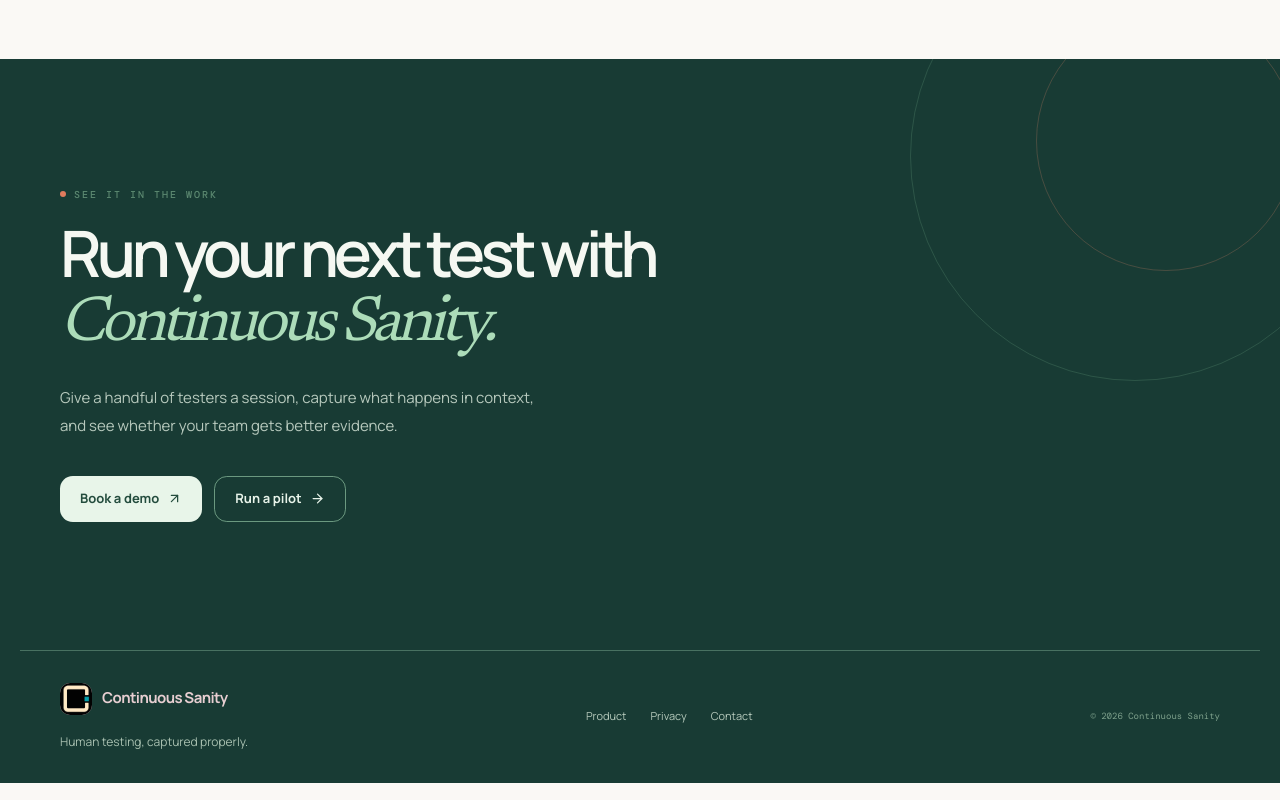
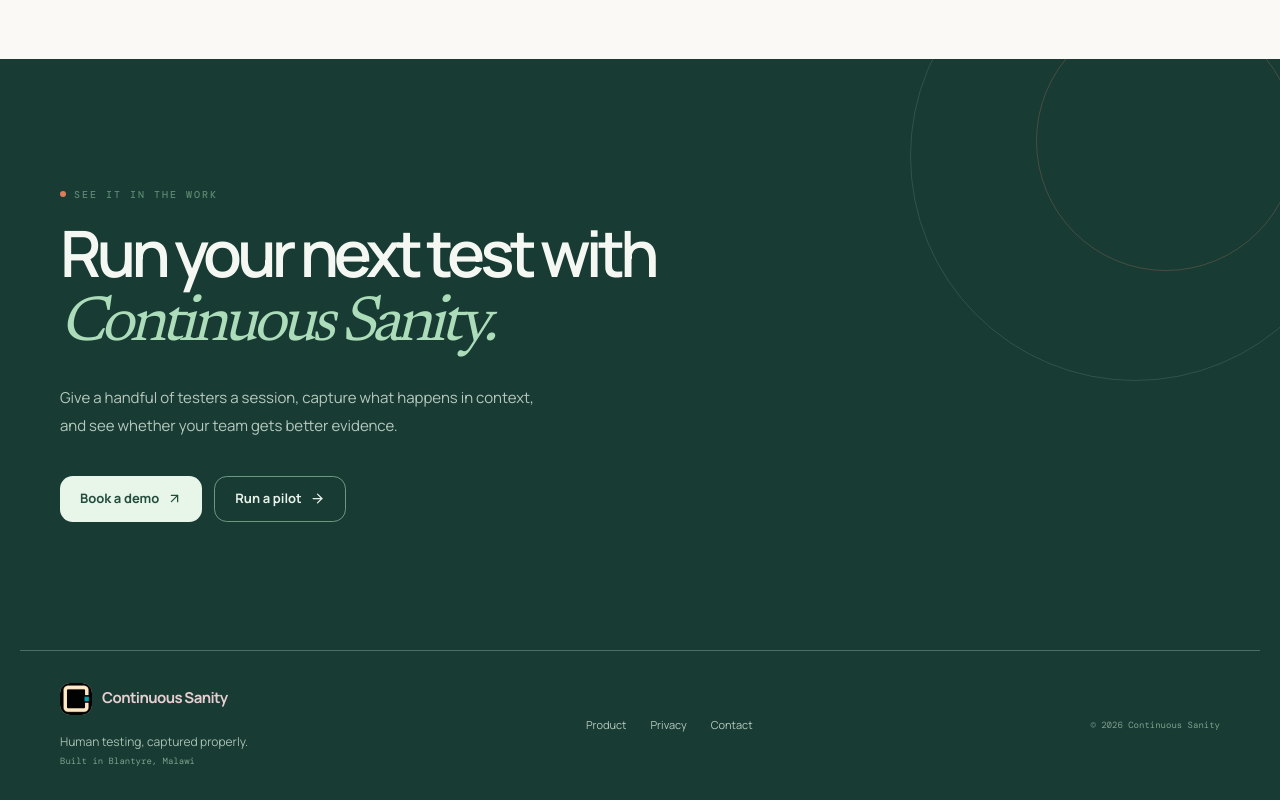
Before and after one commit to MwayaB/continuous-sanity-website, a React (Vite) app: page / in a window 1280 px wide. Shown: the part 6299-7099 px from the top of the page. Built offline with nearby package versions, Linux system fonts and the light colour scheme.

Commit message:
added forwarding address

```diff
--- a/src/App.tsx
+++ b/src/App.tsx
@@ -42,7 +42,7 @@
 
 // Replace these placeholders with the final Calendly and pilot email destinations.
 const DEMO_URL = 'https://calendly.com/mwayab/contiuous-sanity-demo';
-const PILOT_URL = 'mailto:mwayab@gmail.com?subject=Continuous%20Sanity%20pilot';
+const PILOT_URL = 'mailto:hello@continuoussanity.com?subject=Continuous%20Sanity%20pilot';
 
 function DemoLink({
   location,
@@ -429,7 +429,7 @@
 function Footer() {
   return (
     <footer className="bg-[#183b34]">
-      <div className="mx-auto flex max-w-[1240px] flex-col gap-10 border-t border-[#487161] px-5 py-8 sm:px-8 lg:flex-row lg:items-center lg:justify-between lg:px-10"><div><div className='invert'><BrandMark /></div><p className="mt-3 text-[12px] text-[#a8c0b0]">Human testing, captured properly.</p></div><nav className="flex flex-wrap gap-x-6 gap-y-3 text-[11px] text-[#b5c9bb]" aria-label="Footer navigation"><a href="#product" className="transition-colors hover:text-white" data-testid="link-footer-product">Product</a><a href="#comparison" className="transition-colors hover:text-white" data-testid="link-footer-privacy">Privacy</a><a href="mailto:mwayab@gmail.com?subject=Continuous%20Sanity%20pilot" className="transition-colors hover:text-white" data-testid="link-footer-contact">Contact</a></nav><p className="font-mono text-[9px] text-[#7ea18c]">© 2026 Continuous Sanity</p></div>
+      <div className="mx-auto flex max-w-[1240px] flex-col gap-10 border-t border-[#487161] px-5 py-8 sm:px-8 lg:flex-row lg:items-center lg:justify-between lg:px-10"><div><div className='invert'><BrandMark /></div><p className="mt-3 text-[12px] text-[#a8c0b0]">Human testing, captured properly.</p><p className="mt-1 font-mono text-[9px] text-[#7ea18c]">Built in Blantyre, Malawi</p></div><nav className="flex flex-wrap gap-x-6 gap-y-3 text-[11px] text-[#b5c9bb]" aria-label="Footer navigation"><a href="#product" className="transition-colors hover:text-white" data-testid="link-footer-product">Product</a><a href="#comparison" className="transition-colors hover:text-white" data-testid="link-footer-privacy">Privacy</a><a href="mailto:hello@continuoussanity.com?subject=Continuous%20Sanity%20pilot" className="transition-colors hover:text-white" data-testid="link-footer-contact">Contact</a></nav><p className="font-mono text-[9px] text-[#7ea18c]">© 2026 Continuous Sanity</p></div>
     </footer>
   );
 }
```
Also changed, not shown: 1 other file (tests, documents, lock files or other folders).
